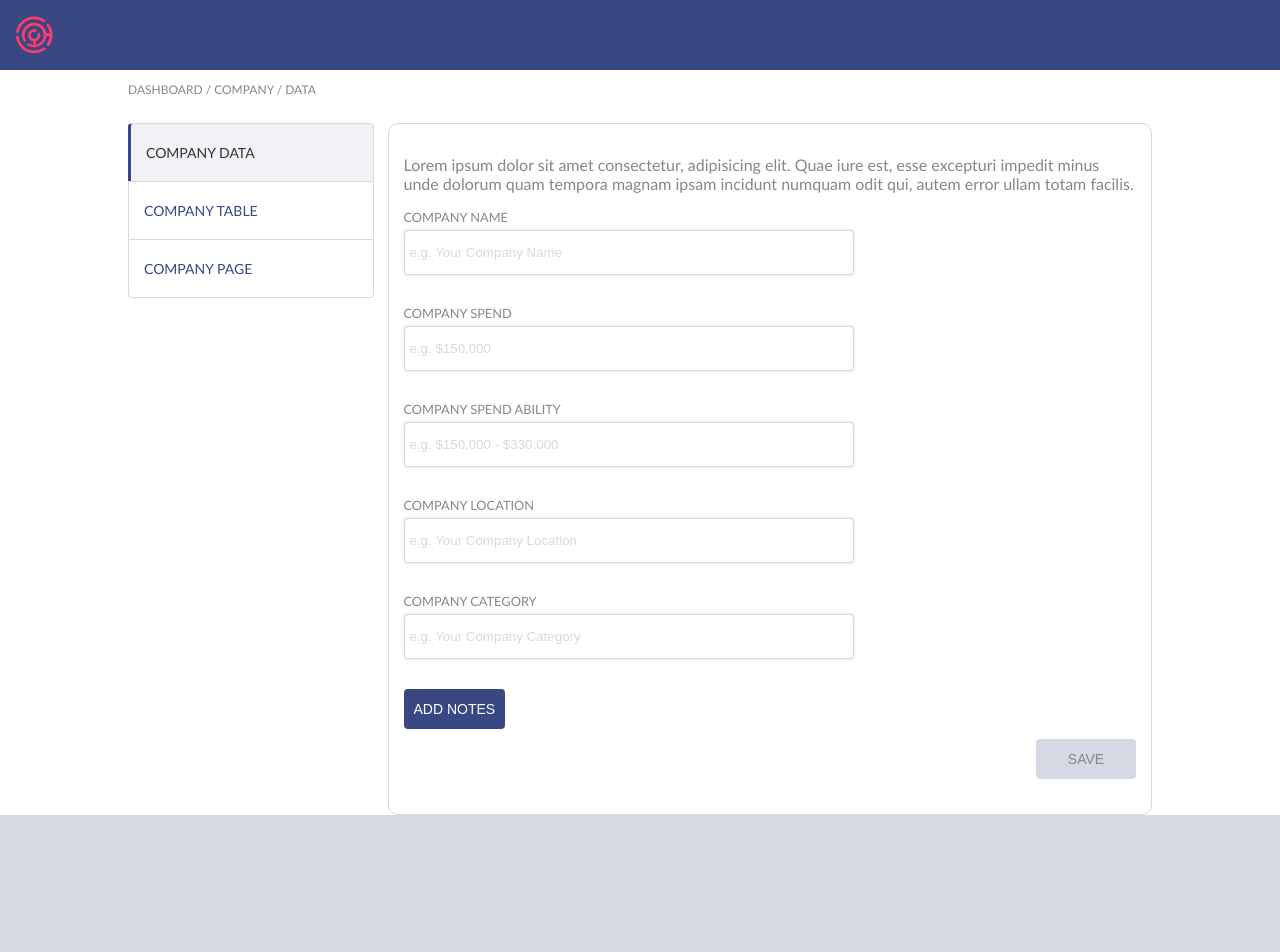
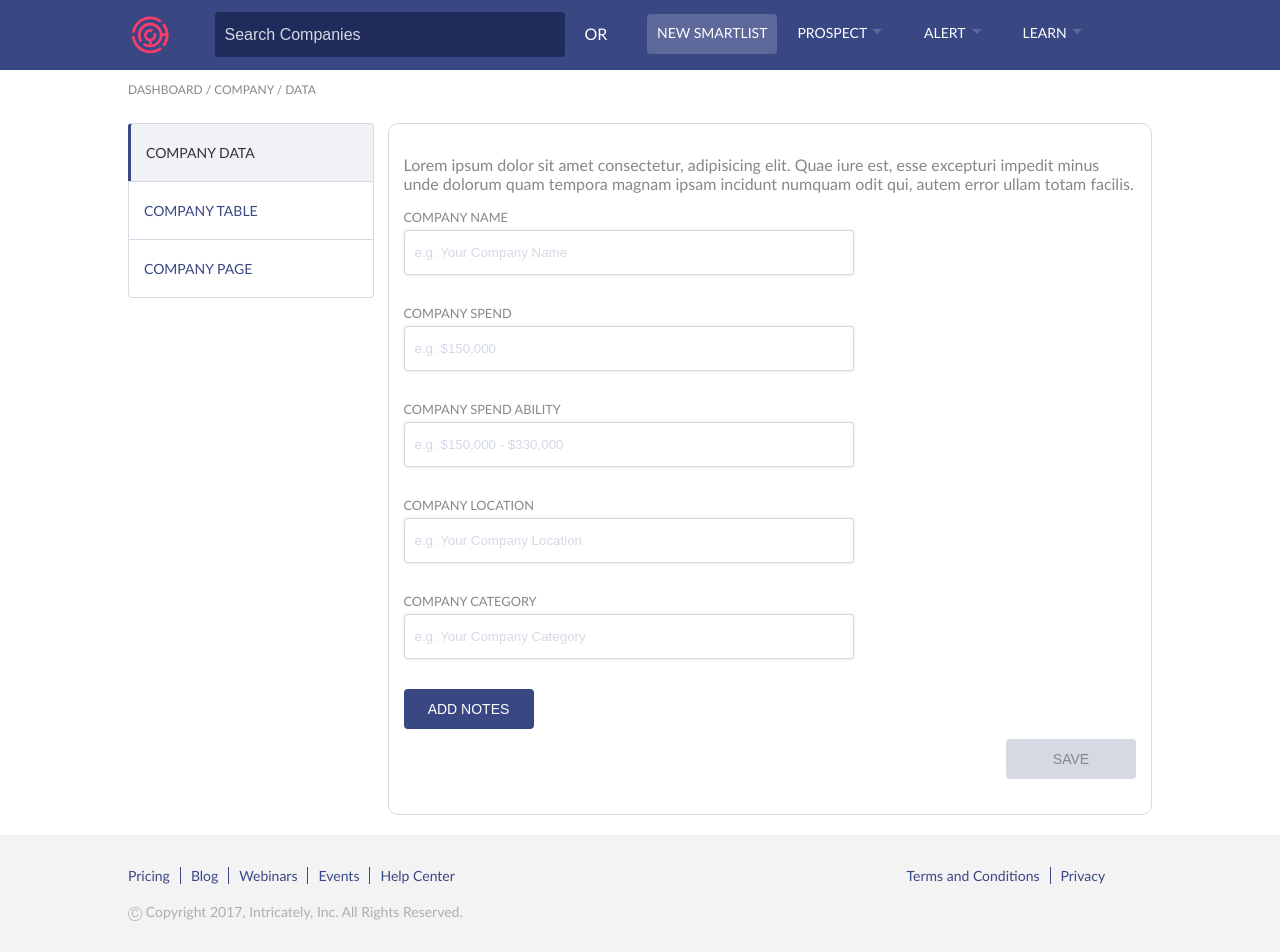
Before and after one commit to plinionaves/intricately-challenge, a Vue app: page /dashboard/company/data in a window 1280 px wide. Shown: the top 952 px of the page. Built offline with nearby package versions, Linux system fonts and the light colour scheme.

Commit message:
added toolbar and footer buttons and details

```diff
--- a/src/components/AppFooter.vue
+++ b/src/components/AppFooter.vue
@@ -1,17 +1,64 @@
 <template>
   <footer class="footer">
+
+    <div class="container">
+
+      <div class="col-9 row">
+        <ul class="footer__links col-12">
+          <li><a href="#">Pricing</a></li>
+          <li><a href="#">Blog</a></li>
+          <li><a href="#">Webinars</a></li>
+          <li><a href="#">Events</a></li>
+          <li><a href="#">Help Center</a></li>
+        </ul>
+        <p class="footer_copyright col-12">Ⓒ Copyright 2017, Intricately, Inc. All Rights Reserved.</p>
+      </div>
+
+      <div class="col-3 row">
+        <ul class="footer__links col-12">
+          <li><a href="#">Terms and Conditions</a></li>
+          <li><a href="#">Privacy</a></li>
+        </ul>
+      </div>
+    </div>
 
   </footer>
 </template>
 
 <style lang="scss" scoped>
-
-@import '../scss/colors';
+@import "../scss/colors";
 
 .footer {
   width: 100%;
-  height: 150px;
-  background-color: $light;
+  height: 130px;
+  padding: 30px 0;
+  background-color: #f3f3f3;
 }
 
+.footer__links {
+  list-style-type: none;
+  li {
+    float: left;
+    a {
+      display: inline-block;
+      text-decoration: none;
+      color: $primary;
+      font-size: 14px;
+      padding-right: 10px;
+      padding-left: 10px;
+      border-right: 1px solid $primary;
+    }
+    &:first-child a {
+      padding-left: 0;
+    }
+    &:last-child a {
+      border-right: none;
+    }
+  }
+}
+
+.footer_copyright {
+  color: #aeaeae;
+  font-size: 14px;
+}
 </style>
--- a/src/components/AppToolbar.vue
+++ b/src/components/AppToolbar.vue
@@ -1,6 +1,18 @@
 <template>
   <header class="toolbar">
-    <img class="toolbar__logo" src="@/assets/logo.png" alt="Intricately">
+    <div class="container">
+      <img class="toolbar__logo col-1" src="@/assets/logo.png" alt="Intricately">
+      <div class="form__group col-5">
+          <input type="text" class="input__search" placeholder="Search Companies">
+          <span class="text">OR</span>
+      </div>
+      <div class="col-6">
+        <a href="#" class="btn btn__primary--light">New Smartlist</a>
+        <a href="#" class="btn btn__toolbar">Prospect <span class="arrow__down"></span></a>
+        <a href="#" class="btn btn__toolbar">Alert <span class="arrow__down"></span></a>
+        <a href="#" class="btn btn__toolbar">Learn <span class="arrow__down"></span></a>
+      </div>
+    </div>
   </header>
 </template>
 
@@ -15,7 +27,35 @@
 }
 
 .toolbar__logo {
-  margin: 12px;
+  margin: 12px 0;
+  display: inline-block;
+}
+
+.input__search {
+  min-width: 350px;
+  background-color: $primary-dark;
+  box-shadow: none;
+  border: none;
+  margin-top: 12px;
+  font-size: 16px;
+}
+
+.text {
+  color: white;
+  margin-left: 20px;
+  font-size: 16px;
+}
+
+.btn__toolbar {
+  margin-top: 14px;
+  margin-left: 10px;
+  margin-right: 10px;
+}
+
+.arrow__down {
+  margin-top: 5px;
+  margin-left: 5px;
+  border-top-color: $primary-light;
 }
 
 </style>
--- a/src/scss/_buttons.scss
+++ b/src/scss/_buttons.scss
@@ -4,7 +4,7 @@
 .btn {
   border: none;
   text-align: center;
-  min-width: 100px;
+  min-width: 130px;
   height: 40px;
   border-radius: $radius;
   padding: 10px;
@@ -12,7 +12,11 @@
   font-size: 14px;
   color: $secondary;
   text-transform: uppercase;
-  margin: 5px auto;
+  margin-top: 5px;
+  margin-bottom: 5px;
+  outline: none;
+  display: inline-block;
+  text-decoration: none;
 }
 
 .btn[disabled] {
@@ -21,7 +25,18 @@
   cursor: not-allowed;
 }
 
-.btn__info {
+.btn__primary {
   background-color: $primary;
   color: white;
 }
+
+.btn__primary--light {
+  background-color: $primary-light;
+  color: white;
+}
+
+.btn__toolbar {
+  background-color: transparent;
+  color: white;
+  min-width: 80px;
+}
--- a/src/scss/_colors.scss
+++ b/src/scss/_colors.scss
@@ -1,4 +1,6 @@
 $primary: #394783;
+$primary-dark: #1f2b5a;
+$primary-light: #5d699a;
 $secondary: #878787;
 $success: #20c795;
 $light: #d4d9e3;
--- a/src/scss/_components.scss
+++ b/src/scss/_components.scss
@@ -2,6 +2,7 @@
   border: 1px solid $light;
   border-radius: 10px;
   padding: 15px;
+  margin-bottom: 20px;
 }
 
 .arrow {
--- a/src/scss/_forms.scss
+++ b/src/scss/_forms.scss
@@ -6,7 +6,6 @@
 }
 
 .form__group {
-  width: 100%;
   label {
     display: block;
     text-transform: uppercase;
@@ -14,8 +13,9 @@
     margin: 5px 0;
   }
   input, textarea {
+    outline: none;
     min-width: 450px;
-    padding: 5px;
+    padding: 5px 10px;
     color: $secondary;
     height: 45px;
     border: 1px solid $light;
--- a/src/scss/_grid.scss
+++ b/src/scss/_grid.scss
@@ -3,13 +3,23 @@
 $grid-columns: 12;
 $grid-gutter: 14px;
 
-.container {
-  width: 1024px;
-  margin: 0 auto;
+.base {
   display: grid;
   grid-template-columns: repeat($grid-columns, 1fr);
   grid-auto-rows: max-content;
+}
+
+.container {
+  @extend .base;
+  width: 1024px;
+  margin: 0 auto;
   grid-gap: $grid-gutter $grid-gutter;
+}
+
+.row {
+  @extend .base;
+  grid-column: span $grid-columns;
+  grid-gap: 5px 5px;
 }
 
 @for $i from 1 to ($grid-columns + 1) {
--- a/src/scss/_utils.scss
+++ b/src/scss/_utils.scss
@@ -7,3 +7,16 @@
 .d-flex {
   display: flex;
 }
+
+.right {
+  text-align: right;
+  right: 0;
+  position: relative;
+  justify-content: end;
+}
+
+.center {
+  text-align: center;
+  margin-left: auto;
+  margin-right: auto;
+}
--- a/src/views/CompanyData.vue
+++ b/src/views/CompanyData.vue
@@ -56,7 +56,7 @@
       <div>
         <button
           type="button"
-          class="btn btn__info"
+          class="btn btn__primary"
           @click="showModal = !showModal"
         >Add Notes</button>
 
@@ -70,7 +70,7 @@
             <span class="spacer"></span>
             <button
               type="button"
-              class="btn btn__info"
+              class="btn btn__primary"
               @click="showModal = !showModal"
             >Save</button>
           </div>
@@ -81,7 +81,7 @@
         <span class="spacer"></span>
         <button
           type="submit"
-          class="btn btn__info"
+          class="btn btn__primary"
           :disabled="$v.$invalid"
         >Save</button>
       </div>
@@ -152,7 +152,7 @@ export default {
           this.companyDisplayValues[field] = this.company[field]
           break
         case 'change':
-          this.company[field] = +value || undefined
+          this.company[field] = (+value > 0) ? +value : undefined
           break
       }
     },
--- a/src/views/Dashboard.vue
+++ b/src/views/Dashboard.vue
@@ -42,6 +42,6 @@ export default {
   display: grid;
   min-height: 100vh;
   grid-template-columns: 1fr;
-  grid-template-rows: 70px 1fr 150px;
+  grid-template-rows: 70px 1fr 130px;
 }
 </style>
```
